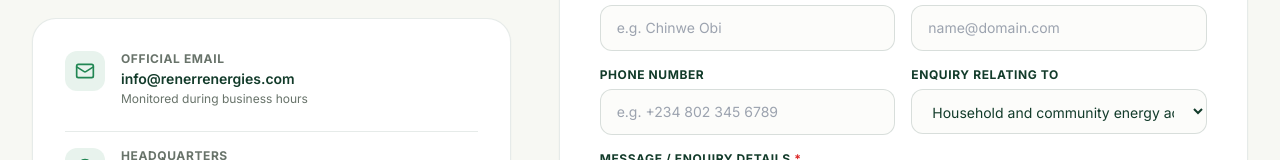
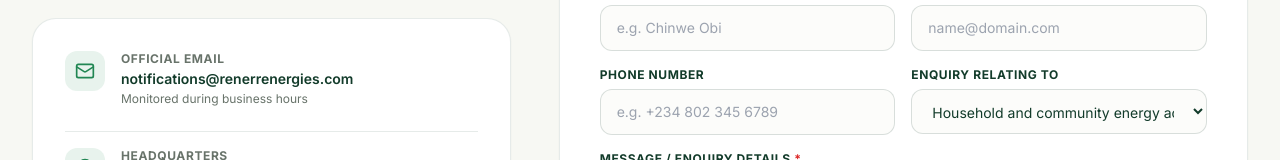
Before and after one commit to Godwin-will/renerr-website, a React (Vite) app: page /contact in a window 1280 px wide. Shown: the part 611-771 px from the top of the page. Built offline with nearby package versions, Linux system fonts and the light colour scheme.

Commit message:
Update website contact email

```diff
--- a/src/config/siteConfig.ts
+++ b/src/config/siteConfig.ts
@@ -97,7 +97,7 @@ export const siteConfig: SiteConfig = {
   },
 
   contact: {
-    email: "info@renerrenergies.com",
+    email: "notifications@renerrenergies.com",
     phone: "",
     whatsappNumber: "",
     addressDisplay: "Lagos, Nigeria",
--- a/src/pages/ContactPage.tsx
+++ b/src/pages/ContactPage.tsx
@@ -139,10 +139,10 @@ export const ContactPage: React.FC = () => {
                     </h3>
                     <p className="text-sm font-semibold text-brand-dark mt-0.5">
                       <a
-                        href={`mailto:${siteConfig.contact.email || 'info@renerrenergies.com'}`}
+                        href={`mailto:${siteConfig.contact.email || 'notifications@renerrenergies.com'}`}
                         className="hover:text-brand-primary transition-colors break-all"
                       >
-                        {siteConfig.contact.email || 'info@renerrenergies.com'}
+                        {siteConfig.contact.email || 'notifications@renerrenergies.com'}
                       </a>
                     </p>
                     <p className="text-xs text-brand-muted mt-0.5">Monitored during business hours</p>
--- a/src/pages/PrivacyPage.tsx
+++ b/src/pages/PrivacyPage.tsx
@@ -142,10 +142,10 @@ export const PrivacyPage: React.FC = () => {
                 <p className="text-brand-muted">
                   Email:{' '}
                   <a
-                    href={`mailto:${siteConfig.contact.email || 'info@renerrenergies.com'}`}
+                    href={`mailto:${siteConfig.contact.email || 'notifications@renerrenergies.com'}`}
                     className="text-brand-primary underline"
                   >
-                    {siteConfig.contact.email || 'info@renerrenergies.com'}
+                    {siteConfig.contact.email || 'notifications@renerrenergies.com'}
                   </a>
                 </p>
                 <p className="text-brand-muted">Jurisdiction: {siteConfig.country}</p>
--- a/src/utils/formHandler.ts
+++ b/src/utils/formHandler.ts
@@ -53,7 +53,7 @@ export async function handleFormSubmission(
         success: false,
         status: 'error',
         message:
-          'Network connection error. Please send your enquiry directly to info@renerrenergies.com.',
+          'Network connection error. Please send your enquiry directly to notifications@renerrenergies.com.',
       };
     }
   }
@@ -71,7 +71,7 @@ export async function handleFormSubmission(
 
   const emailBody = `Hello Renerr Energies Team,\n\nI am submitting an enquiry through your website:\n\n${formattedSummary}\n\nThank you.`;
 
-  const targetEmail = siteConfig.contact.email || 'info@renerrenergies.com';
+  const targetEmail = siteConfig.contact.email || 'notifications@renerrenergies.com';
   const mailtoUrl = `mailto:${targetEmail}?subject=${encodeURIComponent(
     subject
   )}&body=${encodeURIComponent(emailBody)}`;
```
Also changed, not shown: 1 other file (tests, documents, lock files or other folders).
